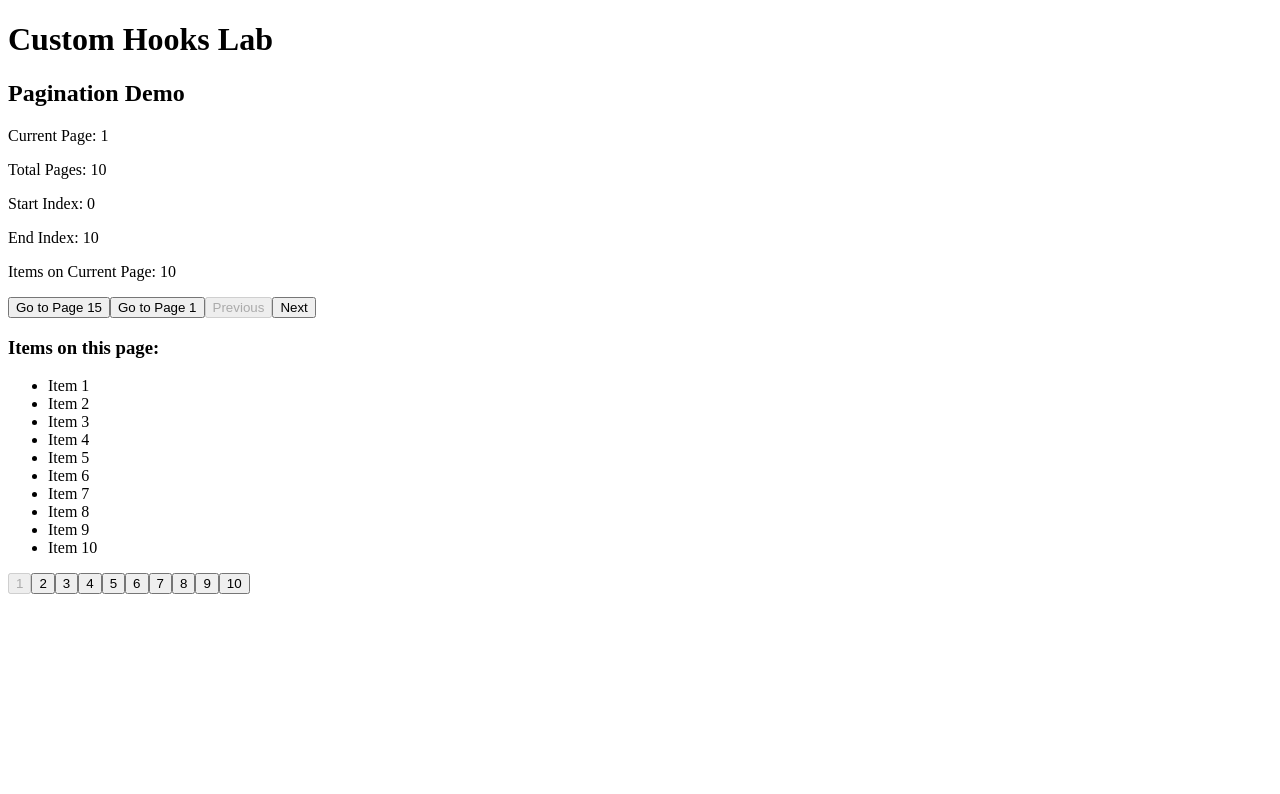
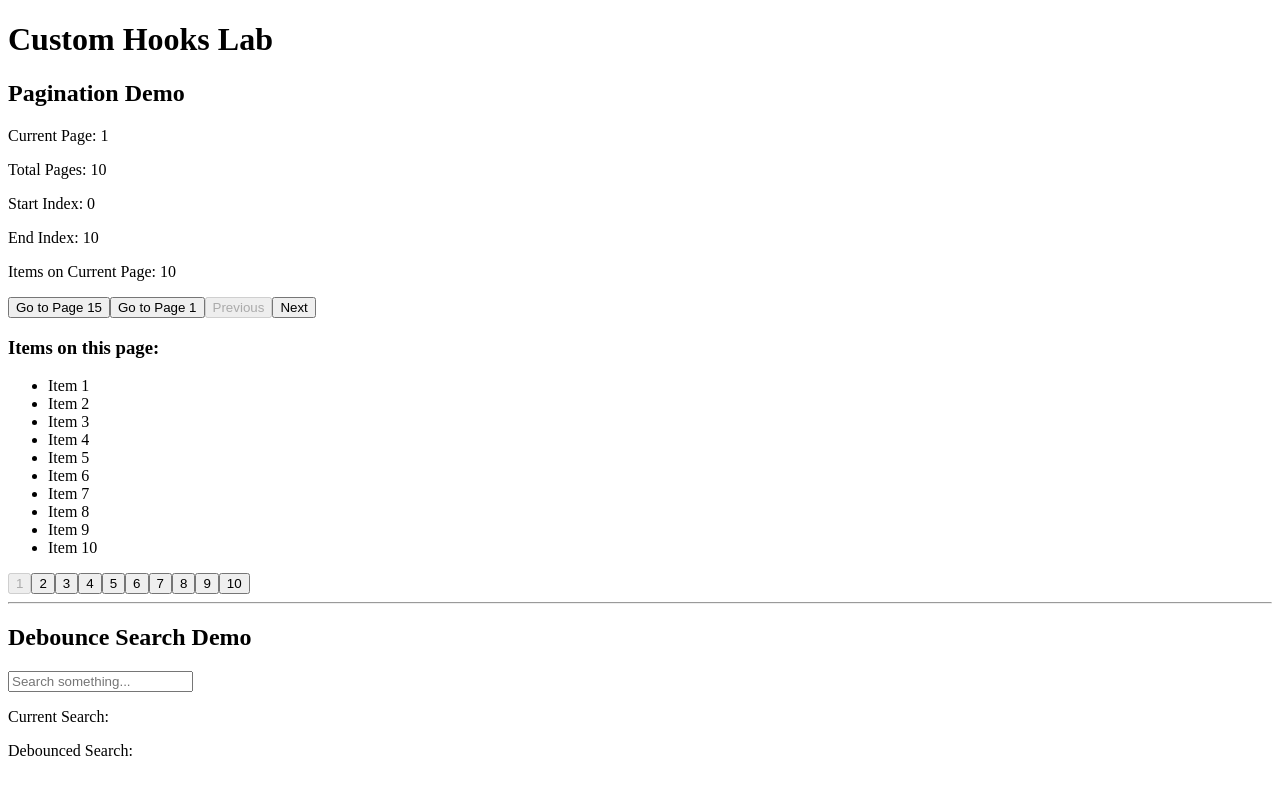
Before and after one commit to darshita2711/lab_10.2_custom_hooks, a React (Vite) app: page / in a window 1280 px wide. Shown: the top 794 px of the page. Built offline with nearby package versions, Linux system fonts and the light colour scheme.

Commit message:
added debounce hook

```diff
--- a/src/App.tsx
+++ b/src/App.tsx
@@ -1,6 +1,7 @@
 import { useState } from 'react'
 import './App.css'
 import PaginationDemo from './components/PaginationDemo'
+import DebounceSearchDemo from './components/DebounceSearchDemo';
 
 function App() {
   const [count, setCount] = useState(0)
@@ -10,6 +11,8 @@ function App() {
       <h1>Custom Hooks Lab</h1>
 
       <PaginationDemo />
+      <hr />
+      <DebounceSearchDemo />
     </div>
   );
 }
--- a/src/components/DebounceSearchDemo.tsx
+++ b/src/components/DebounceSearchDemo.tsx
@@ -0,0 +1,24 @@
+import { useState } from "react";
+import useDebounce from "../hooks/useDebounce";
+
+function DebounceSearchDemo() {
+  const [search, setSearch] = useState("");
+    const debouncedSearch = useDebounce(search, 500);
+
+return (
+  <div>
+    <h2>Debounce Search Demo</h2>
+
+    <input
+  type="text"
+  placeholder="Search something..."
+  value={search}
+  onChange={(e) => setSearch(e.target.value)}
+/>
+<p>Current Search: {search}</p>
+      <p>Debounced Search: {debouncedSearch}</p>
+  </div>
+);
+}
+
+export default DebounceSearchDemo;
--- a/src/hooks/useDebounce.ts
+++ b/src/hooks/useDebounce.ts
@@ -0,0 +1,21 @@
+import { useState, useEffect } from "react";
+
+
+function useDebounce(value: string, delay: number = 500) {
+  const [debouncedValue, setDebouncedValue] = useState(value);
+
+  useEffect(() => {
+    const timer = setTimeout(() => {
+    setDebouncedValue(value);
+  }, delay);
+
+  return () => {
+    clearTimeout(timer);
+  };
+
+}, [value, delay]);
+
+return debouncedValue;
+}
+
+export default useDebounce;
```
